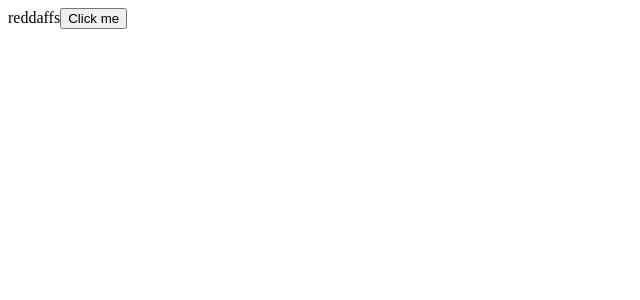
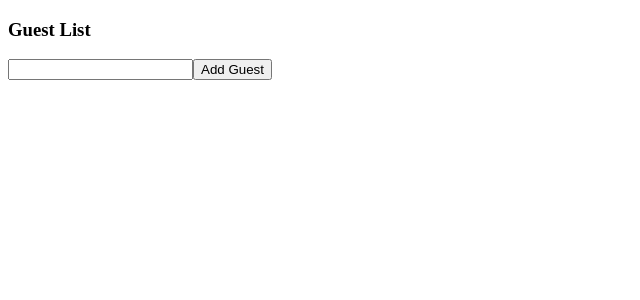
Before and after one commit to MrJooka/react-and-typescript-build-a-portfolio, a React (Create React App) app in the folder react-and-typescript/: page / in a window 1280 px wide. Shown: the top 300 px of the page, without its empty margins (0-640 px from the left). Built offline with nearby package versions, Linux system fonts and the light colour scheme.

Commit message:
14. Type Inference with State

```diff
--- a/react-and-typescript/src/index.tsx
+++ b/react-and-typescript/src/index.tsx
@@ -1,16 +1,16 @@
 import ReactDOM from 'react-dom/client';
-import Parent from './props/Parent';
+import GuestList from './state/GuestList';
 
 const el = document.getElementById('root');
 
 const root = ReactDOM.createRoot(el!);
 
-// const App = () => {
-//   return (
-//     <div>
-//       <h1>Hi there!</h1>
-//     </div>
-//   );
-// };
+const App = () => {
+  return (
+    <div>
+      <GuestList />
+    </div>
+  );
+};
 
-root.render(<Parent />);
+root.render(<App />);
--- /dev/null
+++ b/react-and-typescript/src/state/GuestList.tsx
@@ -0,0 +1,22 @@
+import React, { useState } from 'react';
+
+const GuestList = () => {
+  const [name, setName] = useState('');
+  const [guests, setGuests] = useState<string[]>([]);
+
+  const onClick = () => {
+    setName('');
+    setGuests([...guests, name]);
+  };
+
+  return (
+    <div>
+      <h3>Guest List</h3>
+
+      <input value={name} onChange={(e) => setName(e.target.value)} />
+      <button onClick={onClick}>Add Guest</button>
+    </div>
+  );
+};
+
+export default GuestList;
```
